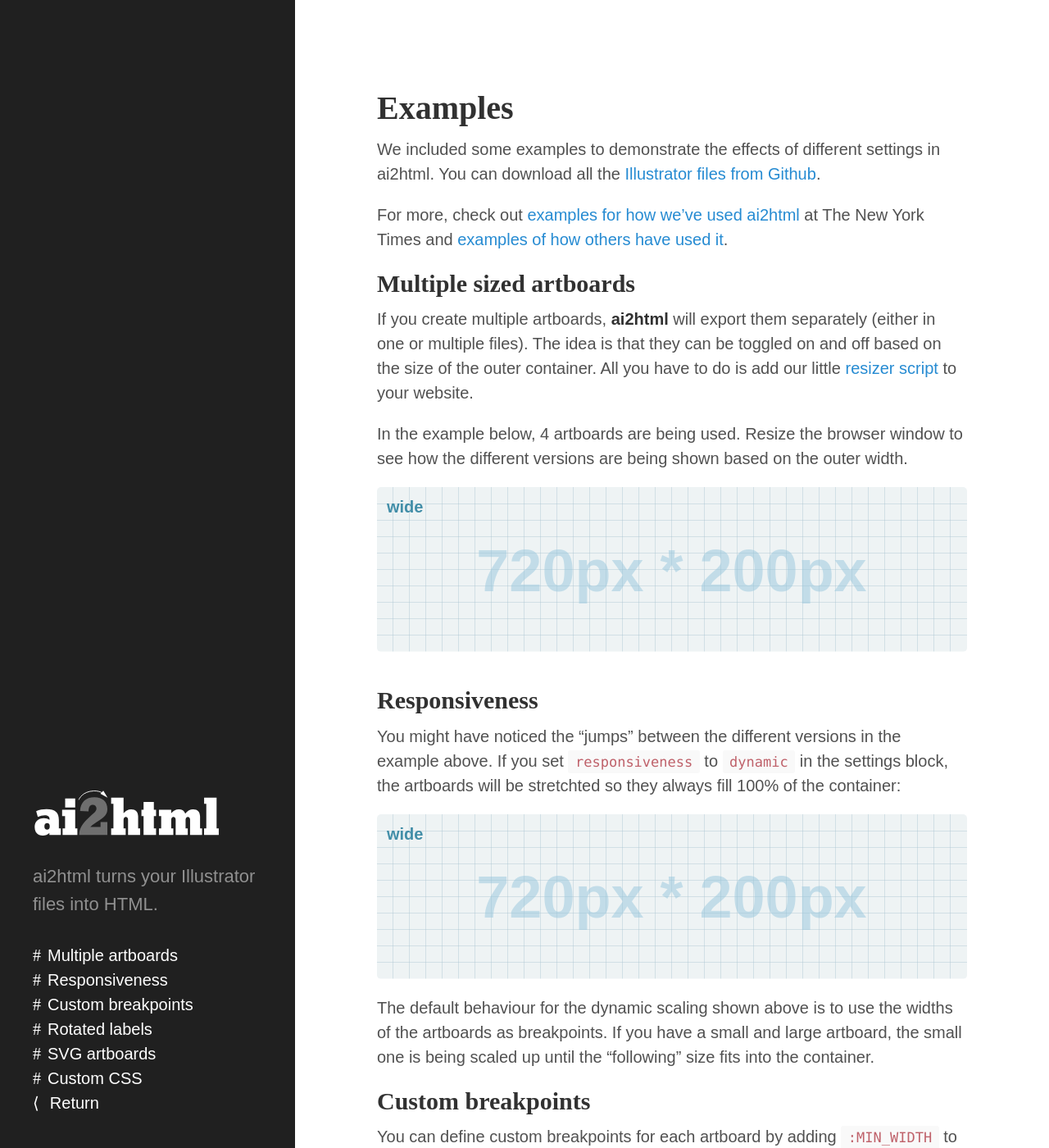
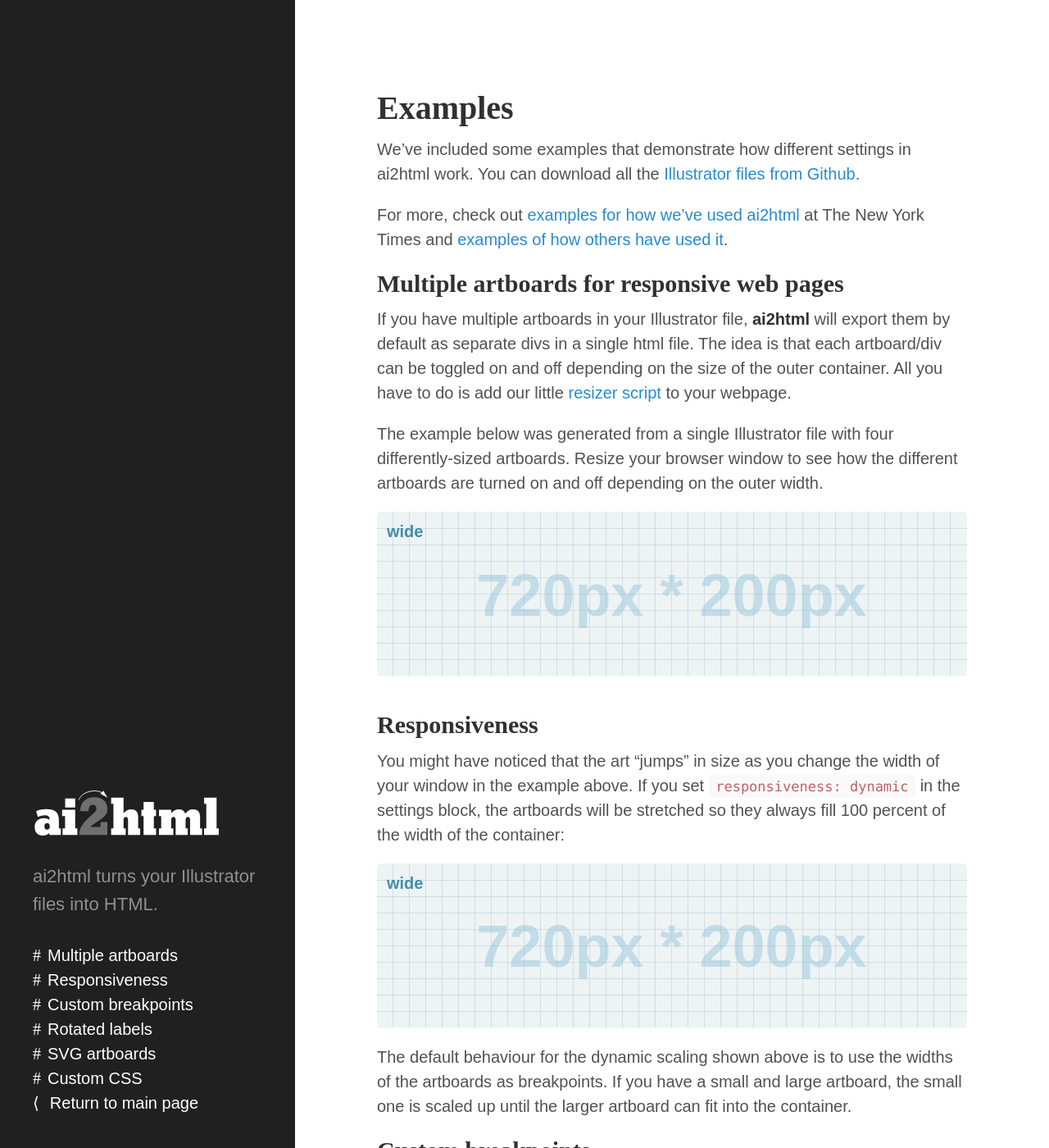
Before and after one commit to newsdev/ai2html, a Jekyll site: the page built from examples.md, in a window 1280 px wide and 1400 px high. Shown: the whole window at 82% size. Built offline with Jekyll 4.4.1, drawn with Linux system fonts in a browser that asks for light colours; Markdown is read by kramdown in place of the engine named in the settings; some of the changed text lies outside the part shown.

Commit message:
Update examples.md

```diff
--- a/examples.md
+++ b/examples.md
@@ -7,34 +7,34 @@ sidebar_menu:
     '#rotated-and-sheared-html-labels': Rotated labels
     '#svg-artboards': SVG artboards
     '#custom-css': Custom CSS
-    /: Return
+    /: Return to main page
 ---
 
 # Examples
 
-We included some examples to demonstrate the effects of different settings in ai2html. You can download all the [Illustrator files from Github](https://github.com/newsdev/ai2html/tree/gh-pages/_ai).
+We’ve included some examples that demonstrate how different settings in ai2html work. You can download all the [Illustrator files from Github](https://github.com/newsdev/ai2html/tree/gh-pages/_ai).
 
 For more, check out [examples for how we’ve used ai2html](https://delicious.com/archietse/ai2html,nyt) at The New York Times and [examples of how others have used it](https://delicious.com/archietse/ai2html,others).
 
-## Multiple sized artboards
+## Multiple artboards for responsive web pages
 
-If you create multiple artboards, **ai2html** will export them separately (either in one or multiple files). The idea is that they can be toggled on and off based on the size of the outer container. All you have to do is add our little [resizer script](https://github.com/newsdev/ai2html/blob/gh-pages/_includes/resizer-script.html) to your website.
+If you have multiple artboards in your Illustrator file, **ai2html** will export them by default as separate divs in a single html file. The idea is that each artboard/div can be toggled on and off depending on the size of the outer container. All you have to do is add our little [resizer script](https://github.com/newsdev/ai2html/blob/gh-pages/_includes/resizer-script.html) to your webpage.
 
-In the example below, 4 artboards are being used. Resize the browser window to see how the different versions are being shown based on the outer width.
+The example below was generated from a single Illustrator file with four differently-sized artboards. Resize your browser window to see how the different artboards are turned on and off depending on the outer width.
 
 {% include artboards.html %}
 
 ## Responsiveness
 
-You might have noticed the "jumps" between the different versions in the example above. If you set `responsiveness` to `dynamic` in the settings block, the artboards will be stretchted so they always fill 100% of the container:
+You might have noticed that the art “jumps” in size as you change the width of your window in the example above. If you set `responsiveness: dynamic` in the settings block, the artboards will be stretched so they always fill 100 percent of the width of the container:
 
 {% include dynamic.html %}
 
-The default behaviour for the dynamic scaling shown above is to use the widths of the artboards as breakpoints. If you have a small and large artboard, the small one is being scaled up until the "following" size fits into the container.
+The default behaviour for the dynamic scaling shown above is to use the widths of the artboards as breakpoints. If you have a small and large artboard, the small one is scaled up until the larger artboard can fit into the container.
 
 ## Custom breakpoints
 
-You can define custom breakpoints for each artboard by adding `:MIN_WIDTH` to the artboard name. In the example below, the "medium" artboard is renamed to `medium:420` to tell **ai2html** that this artboard is safe to be scaled down to container widths of 420px.
+You can define custom breakpoints for each artboard by adding `:MIN_WIDTH` to the end of the artboard name, where `MIN_WIDTH` is size of the container at which you want to begin displaying that artboard. In the example below, the “medium” artboard is renamed to `medium:420` to tell **ai2html** that this artboard is safe to be scaled down to container widths of 420px.
 
 {% include breakpoints.html %}
 
@@ -45,19 +45,19 @@ By default, **ai2html** will now output rotated and sheared labels as HTML while
 
 {% include rotated.html %}
 
-If you don't want the rotated labels to be rendered as HTML, you can restore the old behaviour by adding `render_rotated_skewed_text_as: image` to your settings block. The text will be added to the base artboard image.
+If you don't want the rotated labels to be rendered as HTML, you can restore the old behaviour by adding `render_rotated_skewed_text_as: image` to your settings block. The rotated or skewed text will be burned into the artboard base image.
 
 {% include rotated-image.html %}
 
 ## SVG artboards
 
-Instead of PNG and JPG, **ai2html** can use SVG for artboard images, too. This makes most sense when you don't have raster layers in your Illustrator file. To activate, simply change the settings block to `image_format:svg`.
+Instead of PNG and JPG, **ai2html** can export SVG for artboard images, too. Generally use this only if there is no raster artwork in your file and if the vector artwork is not excessively complex. To activate, simply change the settings block to `image_format:svg`.
 
 {% include svg.html %}
 
 [Here's the SVG artboard](images/svg-720.svg) in case you want to check it out.
 
-Note that the SVG output generated by Illustrator will still include the markup of all elements that were hidden by ai2html before the export. To fix this we wrote a little [Node.js script](https://gist.github.com/gka/c97465e7a25d943e1191#file-clean-ai2html-svg-artboard-js) that removes these hidden elements.
+Note that the SVG export created by Illustrator includes the markup of all elements that were hidden by ai2html before the export. To fix this we wrote a little [Node.js script](https://gist.github.com/gka/c97465e7a25d943e1191#file-clean-ai2html-svg-artboard-js) that removes these hidden elements.
 
 ## Custom CSS
 
```
